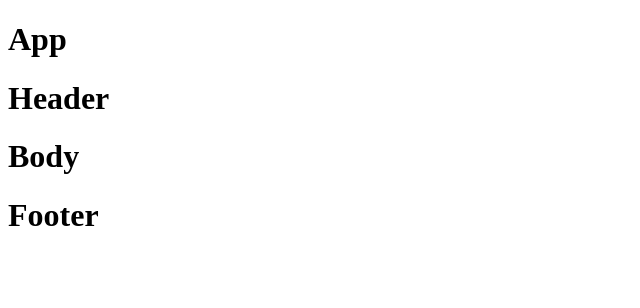
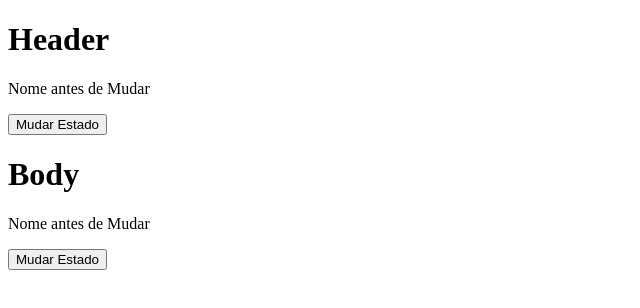
Before and after one commit to saraelainee/1023B-frontend, a React (Vite) app: page / in a window 1280 px wide. Shown: the top 308 px of the page, without its empty margins (0-640 px from the left). Built offline with nearby package versions, Linux system fonts and the light colour scheme.

Commit message:
Prop e State

```diff
--- a/src/App.tsx
+++ /dev/null
@@ -1,6 +0,0 @@
-function App() {
-  return (
- <h1>App</h1>
-  )
-}
-export default App
--- /dev/null
+++ b/src/Container.tsx
@@ -0,0 +1,41 @@
+//Props -> é utilizado para passar um valor diferente para cada componente em sua criação
+
+//States ->  Estados, salvam estados de variáveis do react e quando esses estados mudam
+// automaticamente o React entende que ele precisa atualizar a pagina para mostrar
+// os novos valores do componente
+
+//Class
+
+import React from 'react'
+interface ContainerProps {
+  nome:string
+}
+interface ContainerInfoState {
+  nome:string
+}
+
+
+//Container é filha de React.Component
+// e por isso pode utilizar os métodos de React.Component
+class Container extends React.Component<ContainerProps,ContainerInfoState> {
+  constructor(props: ContainerProps) {
+    super(props)
+    this.state = {
+      nome: "Nome antes de Mudar"
+    }
+  }
+  mudar = () => {
+    this.setState ({nome: "Nome depois de Mudar"}) }
+
+  render(): React.ReactNode {
+    return (
+    <>
+    <h1>{this.props.nome}</h1>
+    <p>{this.state.nome}</p>
+    <button onClick={this.mudar}>Mudar Estado</button>
+    </>
+
+  )
+  }
+}
+export default Container;
--- a/src/body.tsx
+++ /dev/null
@@ -1,8 +0,0 @@
-function Body() {
-  return (
-
-    <h1>Body</h1>
-
-  )
-}
-export default Body
--- a/src/footer.tsx
+++ /dev/null
@@ -1,8 +0,0 @@
-function Footer() {
-  return (
-
-    <h1>Footer</h1>
-
-  )
-}
-export default Footer
--- a/src/header.tsx
+++ /dev/null
@@ -1,8 +0,0 @@
-function Header() {
-  return (
-
-    <h1>Header</h1>
-
-  )
-}
-export default Header
--- a/src/main.tsx
+++ b/src/main.tsx
@@ -1,16 +1,12 @@
 import { StrictMode } from 'react'
 import { createRoot } from 'react-dom/client'
 // import './index.css'
-import App from './App.tsx'
-import Header from './header.tsx'
-import Footer from './footer.tsx'
-import Body from './body.tsx'
+import Container from './Container.tsx'
+
 
 createRoot(document.getElementById('root')!).render(
   <StrictMode>
-    <App />
-    <Header />
-    <Body />
-    <Footer />
+    <Container nome='Header' />
+    <Container nome='Body' />
   </StrictMode>
 )
```
